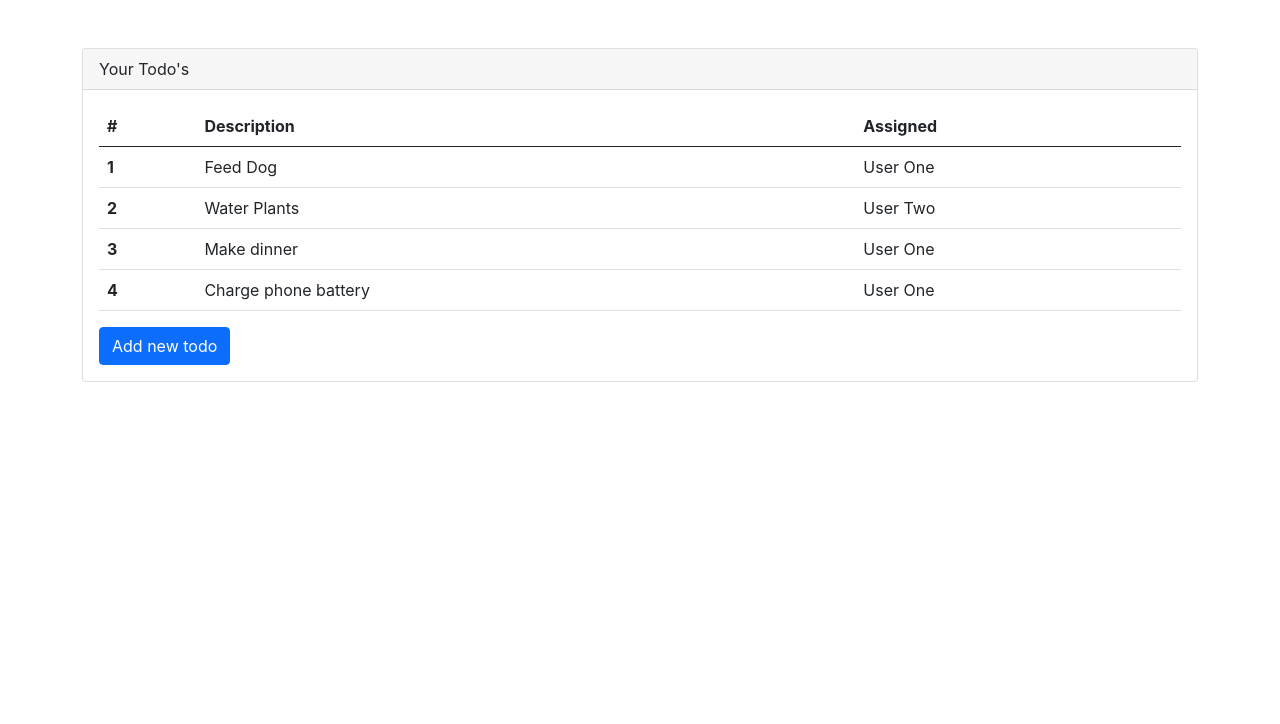
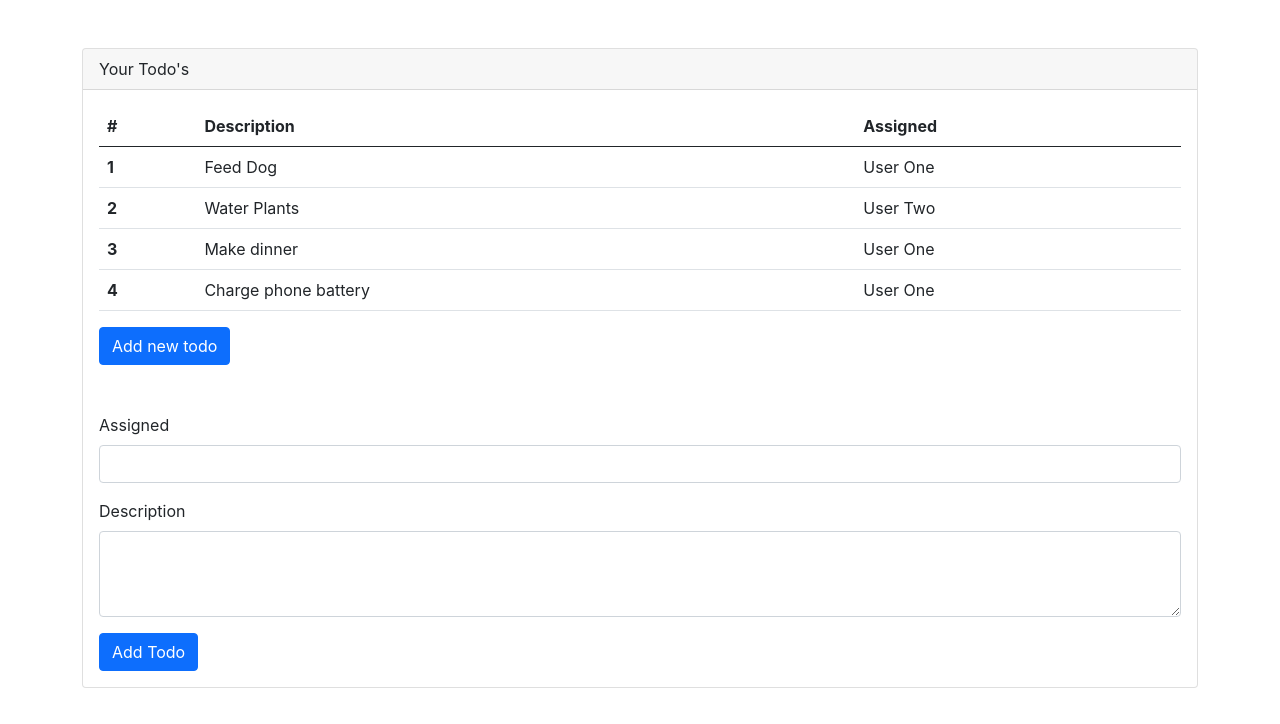
Before and after one commit to TheInfinity007/todo-react, a React (Create React App) app: page / in a window 1280 px wide. Shown: the top 724 px of the page. Built offline with nearby package versions, Linux system fonts and the light colour scheme.

Commit message:
create form inputs

```diff
--- a/src/App.js
+++ b/src/App.js
@@ -1,6 +1,7 @@
 import React, { useState } from 'react';
 import './App.css';
 import TodoTable from './components/TodoTable';
+import NewTodoForm from './components/NewTodoForm';
 
 function App() {
     const [todos, setTodos] = useState([
@@ -29,7 +30,7 @@
                 rowDescription: 'New Todo',
                 rowAssigned: 'User Three',
             };
-			setTodos(todos => [...todos, newTodo]);
+            setTodos((todos) => [...todos, newTodo]);
         }
         console.log(todos);
     };
@@ -43,6 +44,7 @@
                     <button className="btn btn-primary" onClick={addTodo}>
                         Add new todo
                     </button>
+                    <NewTodoForm />
                 </div>
             </div>
         </div>
--- /dev/null
+++ b/src/components/NewTodoForm.js
@@ -0,0 +1,21 @@
+import React from 'react'
+
+const NewTodoForm = () => {
+  return (
+    <div className='mt-5'>
+        <form action="">
+            <div className="mb-3">
+                <label className="form-label">Assigned</label>
+                <input type="text" className='form-control' required />
+            </div>
+            <div className="mb-3">
+                <label className="form-label">Description</label>
+                <textarea className='form-control' rows={3} required />
+            </div>
+            <button className='btn btn-primary' type='button'>Add Todo</button>
+        </form>
+    </div>
+  )
+}
+
+export default NewTodoForm
```
